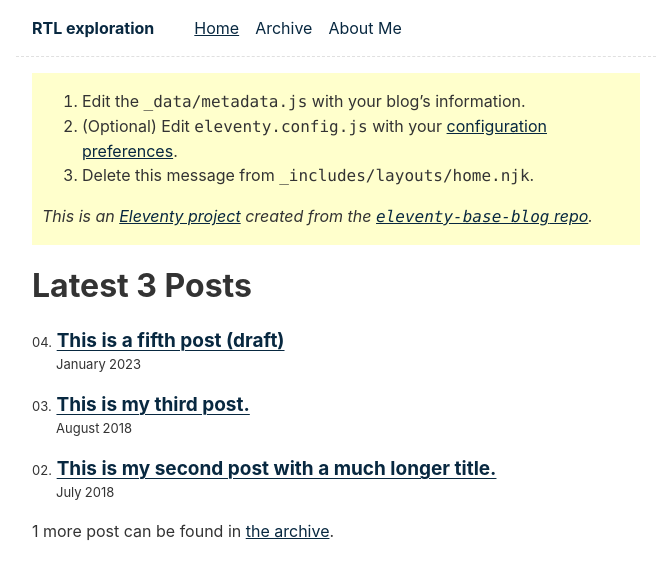
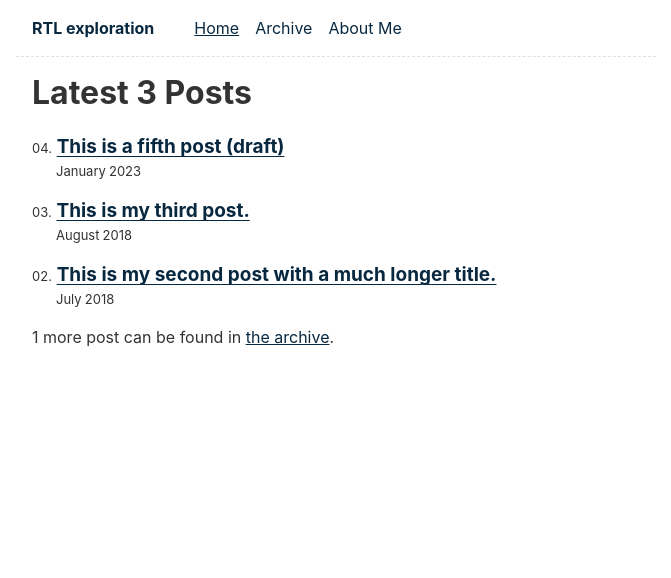
Before and after one commit to miguel9554/miguel9554.github.io, an Eleventy site: page content/index.njk in a window 1280 px wide. Shown: the whole page, without its empty margins (304-975 px from the left). Built offline with nearby package versions, Linux system fonts and the light colour scheme; Eleventy itself is replaced by a stand-in of ours; files that its build step writes are made by us from their sources.

Commit message:
removed 11ty message

```diff
--- a/_includes/layouts/home.njk
+++ b/_includes/layouts/home.njk
@@ -1,16 +1,5 @@
 ---
 layout: layouts/base.njk
 ---
-<!-- Delete this message, it will also remove the component CSS from the bundle -->
-{%- css %}{% include "public/css/message-box.css" %}{% endcss %}
-<div class="message-box">
-	<ol>
-		<li>Edit the <code>_data/metadata.js</code> with your blog’s information.</li>
-		<li>(Optional) Edit <code>eleventy.config.js</code> with your <a href="https://www.11ty.dev/docs/config/">configuration preferences</a>.</li>
-		<li>Delete this message from <code>_includes/layouts/home.njk</code>.</li>
-	</ol>
-	<p><em>This is an <a href="https://www.11ty.dev/">Eleventy project</a> created from the <a href="https://github.com/11ty/eleventy-base-blog"><code>eleventy-base-blog</code> repo</a>.</em></p>
-</div>
-<!-- Stop deleting -->
 
 {{ content | safe }}
```
